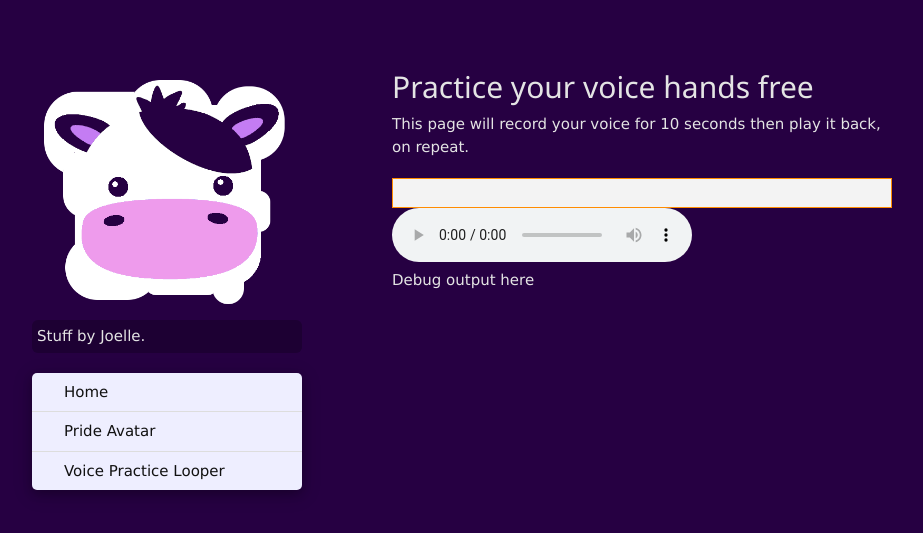
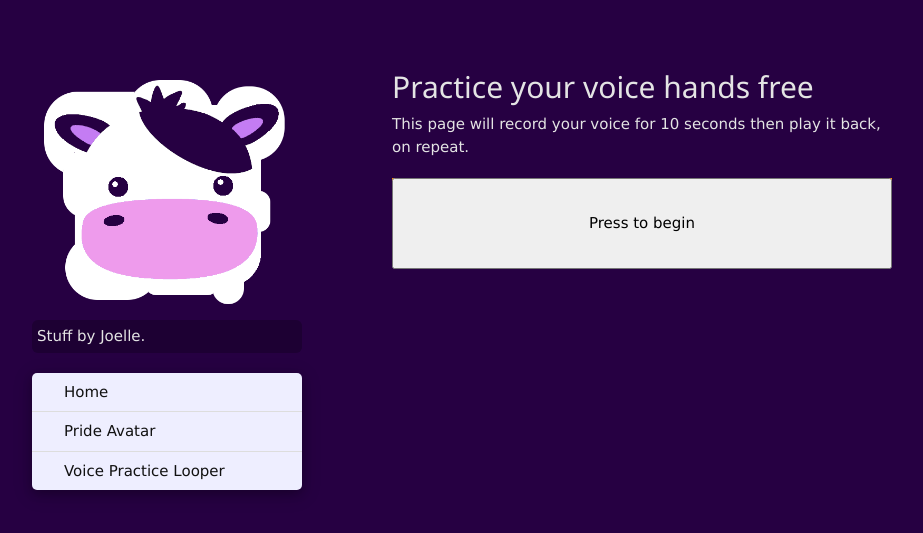
Before and after one commit to joellethemoo/joellesstuff.com, a Jekyll site: the page built from voicetest.html, in a window 1280 px wide. Shown: the top 533 px of the page, without its empty margins (178-1101 px from the left). Built offline with Jekyll 4.4.1, drawn with Linux system fonts in a browser that asks for light colours; some of the changed lines change nothing that is shown.

Commit message:
Testing isolating recording from playback

```diff
--- a/assets/css/voicetest.css
+++ b/assets/css/voicetest.css
@@ -10,3 +10,15 @@
     height: 100%;
     background-color: orange;
 }
+
+#toolContainer {
+    position: relative;
+}
+
+#startButton {
+    position: absolute;
+    left: 0;
+    right: 0;
+    top: 0;
+    bottom: 0;
+}
--- a/assets/js/voicetest.js
+++ b/assets/js/voicetest.js
@@ -1,77 +1,98 @@
 const audioPlayback = document.getElementById('audioPlayback');
 const progressBar = document.getElementById('progressBar');
 const debugOutput = document.getElementById('debugOutput');
+const startButton = document.getElementById('startButton');
 
 let mediaRecorder;
 let audioChunks = [];
 let recordingInterval;
 let progressInterval;
+let isPaused = false;
+let isRecording = false;
+let isDataAvailable = false;
+let loopTimer = 0;
+
+let audioObjectLog = [];
 
 function showDebug(message) {
     debugOutput.textContent = message;
 }
 
-function setMediaDevice() {
-    showDebug('Setting media device');
-    // Ensure audio playback on the media device
-    navigator.mediaDevices.enumerateDevices()
-    .then(devices => {
-        const mediaDevices = devices.filter(device => device.kind === 'audiooutput');
-        if (mediaDevices.length > 0) {
-            const targetDevice =  mediaDevices[0];
-            const deviceId = targetDevice.deviceId;
-            audioPlayback.setSinkId(deviceId)
-                .then(() => {
-                    console.log('Audio playback set to media device');
-                    showDebug('Audio device set to ' + targetDevice.label);
-                })
-                .catch((error) => {
-                    console.error('Error setting audio playback device:', error);
-                    showDebug('Failed to set audio device to ' + targetDevice.label);
-                });
+async function startMediaStream() {
+    isDataAvailable = false;
+    mediaStream = await navigator.mediaDevices.getUserMedia({ audio: true });
+    mediaRecorder = new MediaRecorder(mediaStream);
+
+    mediaRecorder.ondataavailable = (event) => {
+        audioChunks.push(event.data);
+        console.log("pushing audio: ", audioChunks);
+        isDataAvailable = true;
+    };
+
+    mediaRecorder.onstart = (event) => {
+        console.log("media recorder onstart");
+    };
+
+    mediaRecorder.onstop = (event) => {
+        console.log("media recorder onstop");
+    };
+
+    mediaRecorder.onerror = (event) => {
+        console.log("media recorder error: ", event.error);
     }
-    })
-    .catch((error) => {
-        console.error('Error enumerating devices:', error);
-        showDebug('Error enumerating devices');
-    });
+
+    console.log("starting media recorder");
+    mediaRecorder.start();
+    isRecording = true;
+    updateProgressBar();
 }
 
 async function startRecording() {
-    const stream = await navigator.mediaDevices.getUserMedia({ audio: true });
-    mediaRecorder = new MediaRecorder(stream);
+    startButton.style.display = 'none';
 
-    mediaRecorder.ondataavailable = (event) => {
-        audioChunks.push(event.data);
-    };
+    const loopFrequency = 100;
+    const timerLength = 10000;
+    recordingInterval = setInterval(() => {
+        loopTimer = loopTimer + loopFrequency;
+        if (loopTimer > timerLength) {
+            if (!isRecording) {
+                console.log("starting recording interval");
+                startMediaStream().then(() => {
+                    console.log("startMediaStream.then");
+                    loopTimer = 0;
+                }).catch((error) => console.log("Error startMediaStream: ", error));
+            } else {
+                if (!isDataAvailable && mediaRecorder.state == 'recording') {
+                    mediaRecorder.stop();
+                } else if (isDataAvailable) {
+                    stopMediaStream();
 
-    mediaRecorder.onstop = () => {
-        setMediaDevice();
+                    console.log("playing back audio interval");
                     const audioBlob = new Blob(audioChunks, { type: 'audio/wav' });
                     const audioUrl = URL.createObjectURL(audioBlob);
+                    audioObjectLog.push(audioUrl);
                     audioPlayback.src = audioUrl;
+                    console.log("Loaded audio url: ", audioUrl);
                     audioPlayback.play();
                     audioChunks = [];
                     progressBar.style.width = '0%';
-    };
 
-    recordingInterval = setInterval(() => {
-        if (mediaRecorder.state === 'recording') {
-            mediaRecorder.stop();
-        } else {
-            mediaRecorder.start();
-            updateProgressBar();
+                    isDataAvailable = false;
+                    loopTimer = 0;
                 }
-    }, 10000);
+            }
+        }
+    }, loopFrequency);
 
-    mediaRecorder.start();
-    updateProgressBar();
+    startMediaStream();
 }
 
 function updateProgressBar() {
     let width = 0;
+    console.log("Begin progress bar");
     progressInterval = setInterval(() => {
         if (width >= 100) {
+            console.log("End progress bar");
             clearInterval(progressInterval);
         } else {
             width += 1;
@@ -80,4 +101,10 @@
     }, 100);
 }
 
-window.addEventListener('load', startRecording);
+function stopMediaStream() {
+    mediaStream.getTracks().forEach(track => track.stop());
+    isRecording = false;
+    console.log("stopped media stream");
+}
+
+startButton.addEventListener('click', startRecording);
--- a/voicetest.html
+++ b/voicetest.html
@@ -3,13 +3,15 @@
 permalink: /voicetest/
 ---
 
-<link rel="stylesheet" href="/assets/css/voicetest.css">
+<link rel="stylesheet" href="/assets/css/voicetest.css?v=3">
 <h2>Practice your voice hands free</h2>
 <p>This page will record your voice for 10 seconds then play it back, on repeat.</p>
-<div id="progressBarContainer">
-    <div id="progressBar"></div>
+<div id="toolContainer">
+    <div id="progressBarContainer">
+        <div id="progressBar"></div>
+    </div>
+    <audio id="audioPlayback" controls></audio>
+    <button id="startButton">Press to begin</button>
 </div>
-<audio id="audioPlayback" controls></audio>
-<div id="debugOutput">Debug output here</div>
 
 <script src="/assets/js/voicetest.js?v=0.2"></script>
```
Lines whose indentation alone changed are shown as unchanged.
